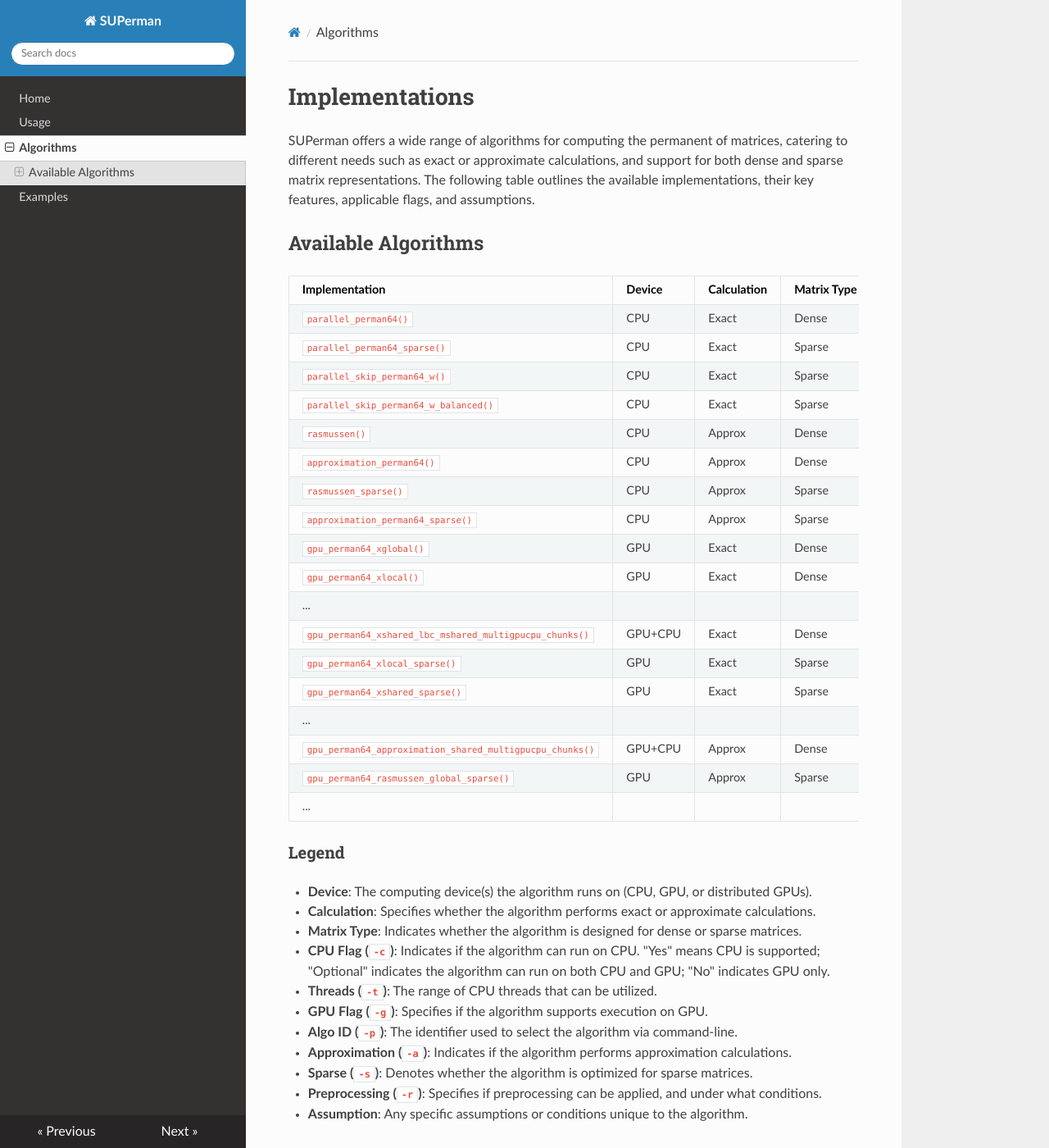
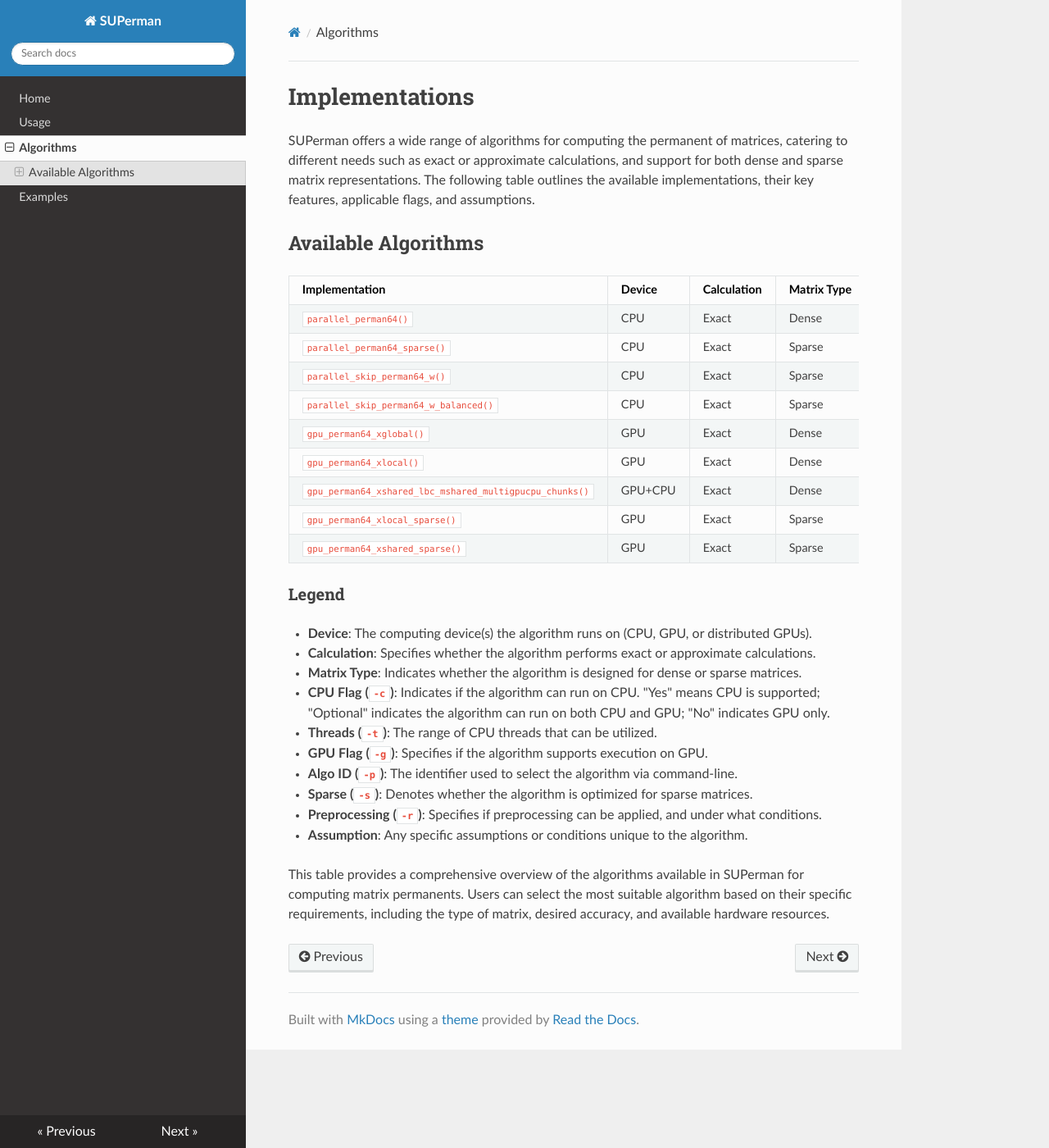
Before and after one commit to delbek/SUPerman, an MkDocs documentation site: the page built from docs/implementations.md, in a window 1280 px wide and 1400 px high. Shown: the whole window at 82% size. Built offline with MkDocs 1.6.1, drawn with Linux system fonts in a browser that asks for light colours; nearby versions of some CDN libraries.

Commit message:
updated docs

```diff
--- a/docs/implementations.md
+++ b/docs/implementations.md
@@ -10,20 +10,11 @@
 | `parallel_perman64_sparse()`                             | CPU        | Exact       | Sparse      | Yes      | 1-64    | No       | 1       | No            | Yes    | Optional (-r) | -r1            |
 | `parallel_skip_perman64_w()`                             | CPU        | Exact       | Sparse      | Yes      | 1-64    | No       | 2       | No            | Yes    | Optional (-r) | -r2            |
 | `parallel_skip_perman64_w_balanced()`                    | CPU        | Exact       | Sparse      | Yes      | 1-64    | No       | 3       | No            | Yes    | Optional (-r) | -r2            |
-| `rasmussen()`                                            | CPU        | Approx      | Dense       | Yes      | 1-64    | No       | 1       | Yes           | No     | None          |                |
-| `approximation_perman64()`                               | CPU        | Approx      | Dense       | Yes      | 1-64    | No       | 2       | Yes           | No     | None          |                |
-| `rasmussen_sparse()`                                     | CPU        | Approx      | Sparse      | Yes      | 1-64    | No       | 1       | Yes           | Yes    | None          |                |
-| `approximation_perman64_sparse()`                        | CPU        | Approx      | Sparse      | Yes      | 1-64    | No       | 2       | Yes           | Yes    | None          |                |
 | `gpu_perman64_xglobal()`                                 | GPU        | Exact       | Dense       | No       | -       | Yes      | 21      | No            | No     | None          |                |
 | `gpu_perman64_xlocal()`                                  | GPU        | Exact       | Dense       | No       | -       | Yes      | 1       | No            | No     | None          |                |
-| ...                                                      |            |             |             |          |         |          |         |               |        |               |                |
 | `gpu_perman64_xshared_lbc_mshared_multigpucpu_chunks()`  | GPU+CPU    | Exact       | Dense       | Optional | 1-64    | Yes      | 7       | No            | No     | None          |                |
 | `gpu_perman64_xlocal_sparse()`                           | GPU        | Exact       | Sparse      | No       | -       | Yes      | 1       | No            | Yes    | Optional (-r) | -r1            |
 | `gpu_perman64_xshared_sparse()`                          | GPU        | Exact       | Sparse      | No       | -       | Yes      | 2       | No            | Yes    | Optional (-r) | -r1            |
-| ...                                                      |            |             |             |          |         |          |         |               |        |               |                |
-| `gpu_perman64_approximation_shared_multigpucpu_chunks()` | GPU+CPU    | Approx      | Dense       | Optional | 1-64    | Yes      | 8       | Yes           | No     | None          |                |
-| `gpu_perman64_rasmussen_global_sparse()`                 | GPU        | Approx      | Sparse      | No       | -       | Yes      | 1       | Yes           | Yes    | None          |                |
-| ...                                                      |            |             |             |          |         |          |         |               |        |               |                |
 
 ### Legend
 
@@ -34,7 +25,6 @@
 - **Threads (`-t`)**: The range of CPU threads that can be utilized.
 - **GPU Flag (`-g`)**: Specifies if the algorithm supports execution on GPU.
 - **Algo ID (`-p`)**: The identifier used to select the algorithm via command-line.
-- **Approximation (`-a`)**: Indicates if the algorithm performs approximation calculations.
 - **Sparse (`-s`)**: Denotes whether the algorithm is optimized for sparse matrices.
 - **Preprocessing (`-r`)**: Specifies if preprocessing can be applied, and under what conditions.
 - **Assumption**: Any specific assumptions or conditions unique to the algorithm.
```
Also changed, not shown: docs/examples.md (+1 -1 lines), docs/usage.md (+0 -8 lines).
